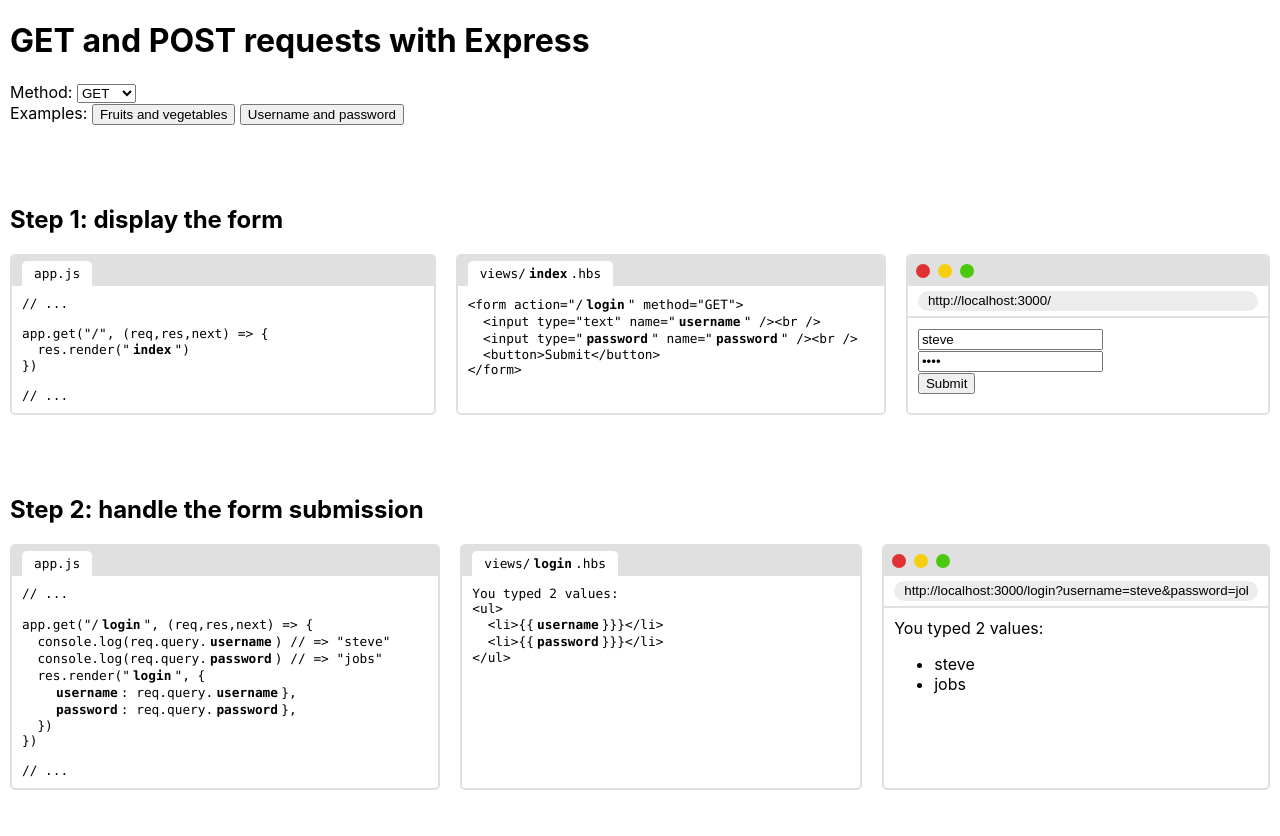
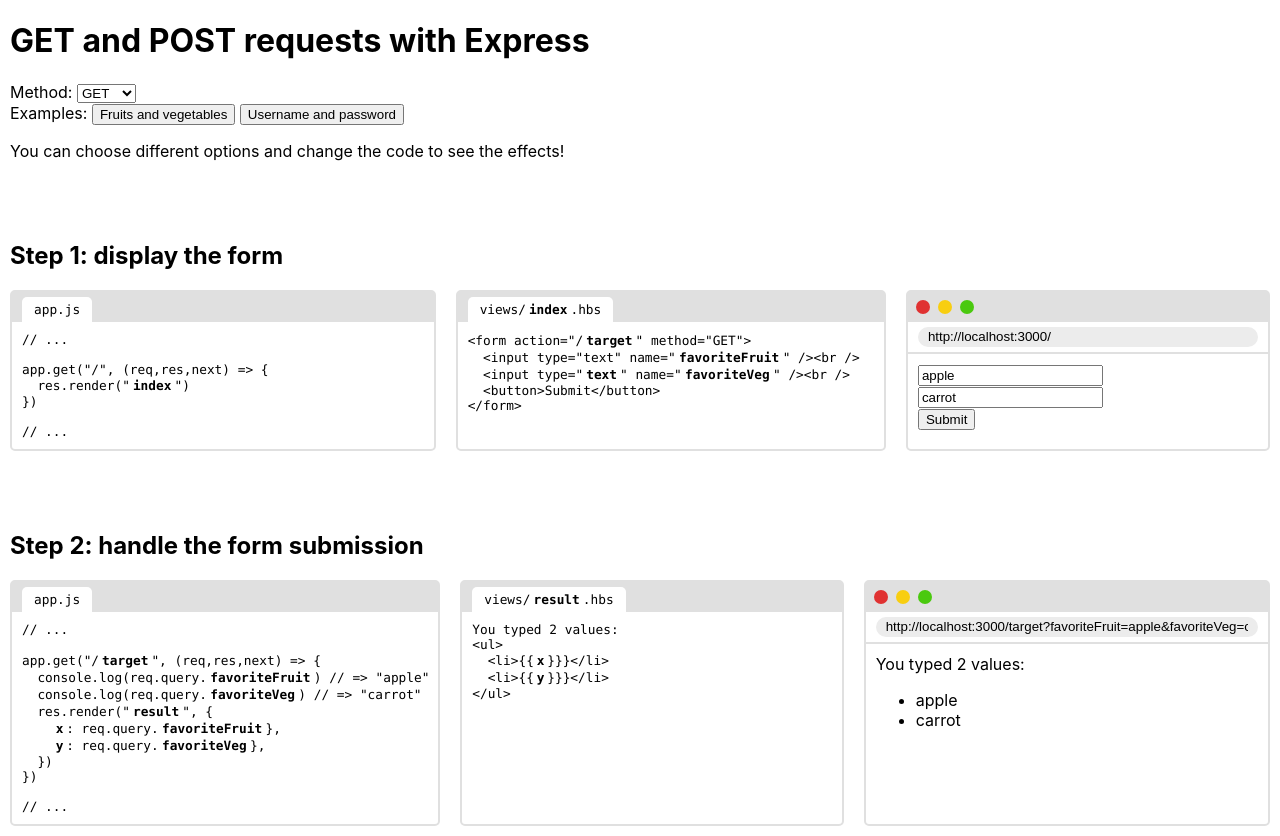
Before and after one commit to mc100s/visualize-code, a React (Create React App) app: page / in a window 1280 px wide. Before the commit the page ends 800 px from the top, so only its background shows below. Built offline with nearby package versions, Linux system fonts and the light colour scheme.

Commit message:
Quick fix

```diff
--- a/src/components/App.jsx
+++ b/src/components/App.jsx
@@ -29,7 +29,7 @@
     "login",
     "password"
   ];
-  const [values, setValues] = useState(initialValues2);
+  const [values, setValues] = useState(initialValues1);
   // When iValueSelected is equal to 42, then the values[42] is selected (red)
   const [iValueSelected, setIValueSelected] = useState(null);
 
@@ -68,6 +68,8 @@
       >
         Username and password
       </button>
+      <br/>
+      <p>You can choose different options and change the code to see the effects!</p>
       {/* {values.map((value, i) => (
         <div key={i}>
           Value {i}:{" "}
@@ -177,11 +179,10 @@
 
         <Browser
           url={
-            method === "get"
-              ? `http://localhost:3000/${values[0]}?${values[1]}=${values[3]}&${
-                  values[2]
-                }=${values[4]}`
-              : `http://localhost:3000`
+            `http://localhost:3000/${values[0]}` +
+            (method === "get"
+              ? `?${values[1]}=${values[3]}&${values[2]}=${values[4]}`
+              : ``)
           }
         >
           You typed 2 values:
```
